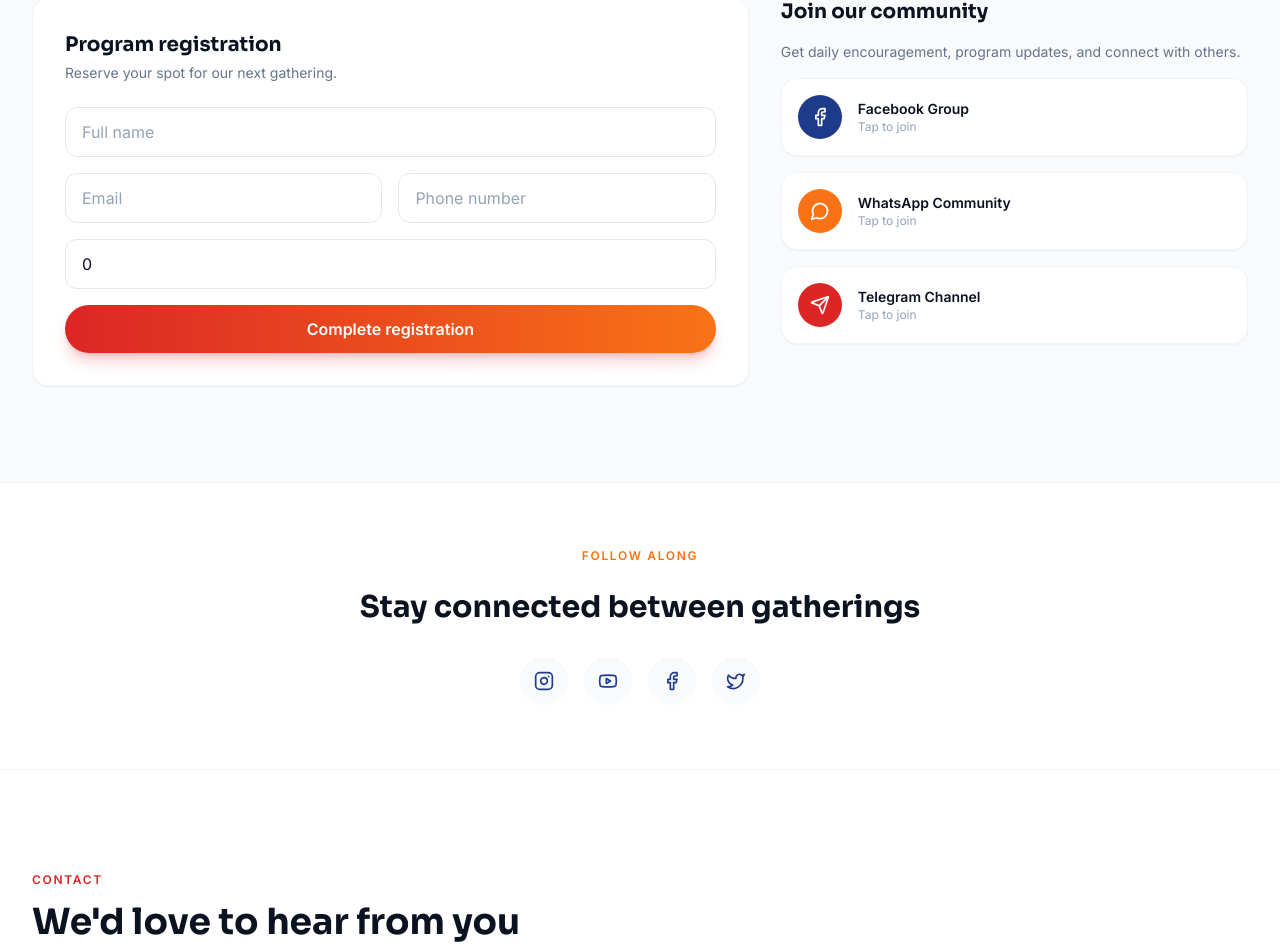
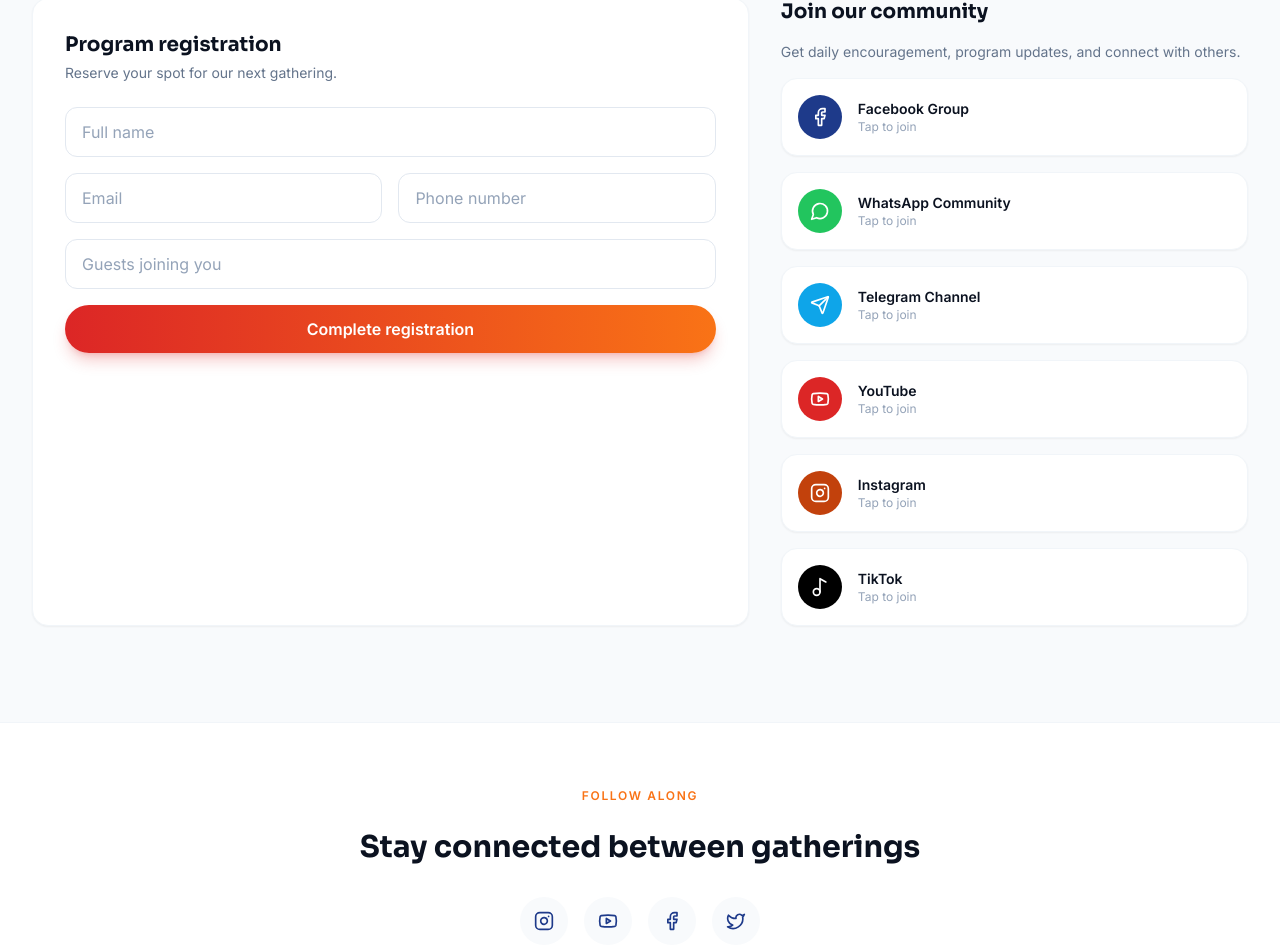
Before and after one commit to Adebayoisreal122/Covenant, a Next.js app: page / in a window 1280 px wide. Shown: the part 2920-3872 px from the top of the page. Built offline with nearby package versions, Linux system fonts and the light colour scheme; no server answers.

Commit message:
added social mesdia follow

```diff
--- a/components/Registration.tsx
+++ b/components/Registration.tsx
@@ -1,7 +1,7 @@
 "use client";
 
 import { useEffect, useState, FormEvent } from "react";
-import { Facebook, MessageCircle, Send, CheckCircle2 } from "lucide-react";
+import { Facebook, MessageCircle, Send, CheckCircle2,   Instagram, Music2,  Youtube, } from "lucide-react";
 import { Card } from "@/components/ui/Card";
 import { Button } from "@/components/ui/Button";
 import { Input } from "@/components/ui/Input";
@@ -11,18 +11,61 @@ interface GroupLinks {
   facebook: string;
   whatsapp: string;
   telegram: string;
+  youtube: string;
+  instagram: string;
+  tiktok: string;
 }
 
 const GROUP_META = [
-  { key: "facebook" as const, label: "Facebook Group", icon: Facebook, color: "bg-call-blue" },
-  { key: "whatsapp" as const, label: "WhatsApp Community", icon: MessageCircle, color: "bg-call-orange" },
-  { key: "telegram" as const, label: "Telegram Channel", icon: Send, color: "bg-call-red" },
+  {
+    key: "facebook" as const,
+    label: "Facebook Group",
+    icon: Facebook,
+    color: "bg-call-blue",
+  },
+  {
+    key: "whatsapp" as const,
+    label: "WhatsApp Community",
+    icon: MessageCircle,
+    color: "bg-green-500",
+  },
+  {
+    key: "telegram" as const,
+    label: "Telegram Channel",
+    icon: Send,
+    color: "bg-sky-500",
+  },
+  {
+    key: "youtube" as const,
+    label: "YouTube",
+    icon: Youtube,
+    color: "bg-red-600",
+  },
+  {
+    key: "instagram" as const,
+    label: "Instagram",
+    icon: Instagram,
+    color: "bg-orange-700",
+  },
+  {
+    key: "tiktok" as const,
+    label: "TikTok",
+    icon: Music2,
+    color: "bg-black",
+  },
 ];
 
 export default function Registration() {
   const [links, setLinks] = useState<GroupLinks | null>(null);
-  const [form, setForm] = useState({ fullName: "", email: "", phone: "", numberOfGuests: 0 });
-  const [status, setStatus] = useState<"idle" | "submitting" | "done" | "error">("idle");
+  const [form, setForm] = useState({
+    fullName: "",
+    email: "",
+    phone: "",
+    numberOfGuests: "",
+  });
+  const [status, setStatus] = useState<
+    "idle" | "submitting" | "done" | "error"
+  >("idle");
 
   useEffect(() => {
     api
@@ -34,10 +77,22 @@ export default function Registration() {
   async function handleSubmit(e: FormEvent) {
     e.preventDefault();
     setStatus("submitting");
+
     try {
-      await api.post("/registrations", form);
+      await api.post("/registrations", {
+        ...form,
+        numberOfGuests:
+          form.numberOfGuests === "" ? 0 : Number(form.numberOfGuests),
+      });
+
       setStatus("done");
-      setForm({ fullName: "", email: "", phone: "", numberOfGuests: 0 });
+
+      setForm({
+        fullName: "",
+        email: "",
+        phone: "",
+        numberOfGuests: "",
+      });
     } catch {
       setStatus("error");
     }
@@ -46,7 +101,9 @@ export default function Registration() {
   return (
     <section id="join" className="bg-cloud px-5 py-24 lg:px-8">
       <div className="mx-auto max-w-7xl">
-        <span className="section-eyebrow text-call-blue">Registration &amp; Community</span>
+        <span className="section-eyebrow text-call-blue">
+          Registration &amp; Community
+        </span>
         <h2 className="mt-3 max-w-xl font-display text-4xl font-bold text-ink text-balance">
           Register, then stay connected
         </h2>
@@ -54,22 +111,33 @@ export default function Registration() {
         <div className="mt-12 grid gap-8 lg:grid-cols-5">
           {/* Registration form */}
           <Card className="p-6 sm:p-8 lg:col-span-3">
-            <h3 className="font-display text-xl font-bold text-ink">Program registration</h3>
-            <p className="mt-1 text-sm text-slate-500">Reserve your spot for our next gathering.</p>
+            <h3 className="font-display text-xl font-bold text-ink">
+              Program registration
+            </h3>
+            <p className="mt-1 text-sm text-slate-500">
+              Reserve your spot for our next gathering.
+            </p>
 
             {status === "done" ? (
               <div className="mt-8 flex flex-col items-center py-8 text-center">
                 <CheckCircle2 className="h-12 w-12 text-call-blue" />
-                <p className="mt-4 font-medium text-ink">You&apos;re registered! Check your email for details.</p>
+                <p className="mt-4 font-medium text-ink">
+                  You&apos;re registered! Check your email for details.
+                </p>
               </div>
             ) : (
-              <form onSubmit={handleSubmit} className="mt-6 grid gap-4 sm:grid-cols-2">
+              <form
+                onSubmit={handleSubmit}
+                className="mt-6 grid gap-4 sm:grid-cols-2"
+              >
                 <Input
                   placeholder="Full name"
                   required
                   className="sm:col-span-2"
                   value={form.fullName}
-                  onChange={(e) => setForm({ ...form, fullName: e.target.value })}
+                  onChange={(e) =>
+                    setForm({ ...form, fullName: e.target.value })
+                  }
                 />
                 <Input
                   type="email"
@@ -90,14 +158,20 @@ export default function Registration() {
                   placeholder="Guests joining you"
                   className="sm:col-span-2"
                   value={form.numberOfGuests}
-                  onChange={(e) => setForm({ ...form, numberOfGuests: Number(e.target.value) })}
+                  onChange={(e) =>
+                    setForm({ ...form, numberOfGuests: e.target.value })
+                  }
                 />
                 {status === "error" && (
                   <p className="sm:col-span-2 text-sm text-call-red">
                     Something went wrong — please try again.
                   </p>
                 )}
-                <Button type="submit" loading={status === "submitting"} className="sm:col-span-2">
+                <Button
+                  type="submit"
+                  loading={status === "submitting"}
+                  className="sm:col-span-2"
+                >
                   Complete registration
                 </Button>
               </form>
@@ -106,7 +180,9 @@ export default function Registration() {
 
           {/* Join groups */}
           <div className="flex flex-col gap-4 lg:col-span-2">
-            <h3 className="font-display text-xl font-bold text-ink">Join our community</h3>
+            <h3 className="font-display text-xl font-bold text-ink">
+              Join our community
+            </h3>
             <p className="text-sm text-slate-500">
               Get daily encouragement, program updates, and connect with others.
             </p>
@@ -118,12 +194,18 @@ export default function Registration() {
                 rel="noopener noreferrer"
                 className="group flex items-center gap-4 rounded-2xl border border-slate-100 bg-white p-4 shadow-sm transition-all hover:shadow-md hover:-translate-y-0.5"
               >
-                <span className={`flex h-11 w-11 shrink-0 items-center justify-center rounded-full ${color}`}>
+                <span
+                  className={`flex h-11 w-11 shrink-0 items-center justify-center rounded-full ${color}`}
+                >
                   <Icon className="h-5 w-5 text-white" />
                 </span>
                 <span className="flex-1">
-                  <span className="block text-sm font-semibold text-ink">{label}</span>
-                  <span className="block text-xs text-slate-400">Tap to join</span>
+                  <span className="block text-sm font-semibold text-ink">
+                    {label}
+                  </span>
+                  <span className="block text-xs text-slate-400">
+                    Tap to join
+                  </span>
                 </span>
               </a>
             ))}
--- /dev/null
+++ b/components/admin/AdminTopbar.tsx
@@ -0,0 +1,18 @@
+"use client";
+
+import { Menu } from "lucide-react";
+
+export default function AdminTopbar({ title, onOpenMenu }: { title: string; onOpenMenu: () => void }) {
+  return (
+    <div className="sticky top-0 z-30 flex items-center gap-3 border-b border-slate-100 bg-white/90 px-4 py-3.5 backdrop-blur lg:hidden">
+      <button
+        onClick={onOpenMenu}
+        className="rounded-lg p-1.5 text-ink hover:bg-slate-100"
+        aria-label="Open menu"
+      >
+        <Menu className="h-5 w-5" />
+      </button>
+      <p className="font-display text-base font-bold text-ink">{title}</p>
+    </div>
+  );
+}
```
